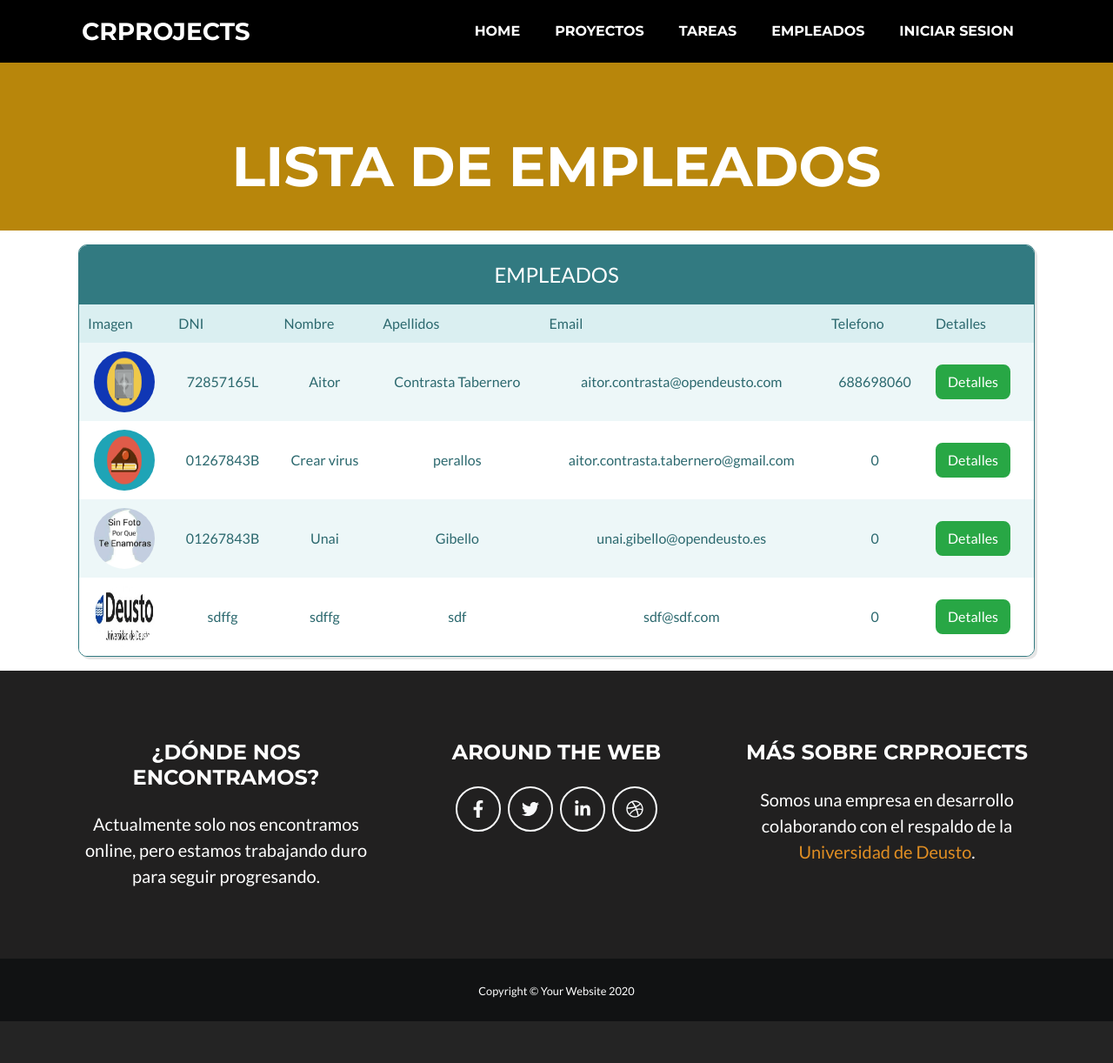
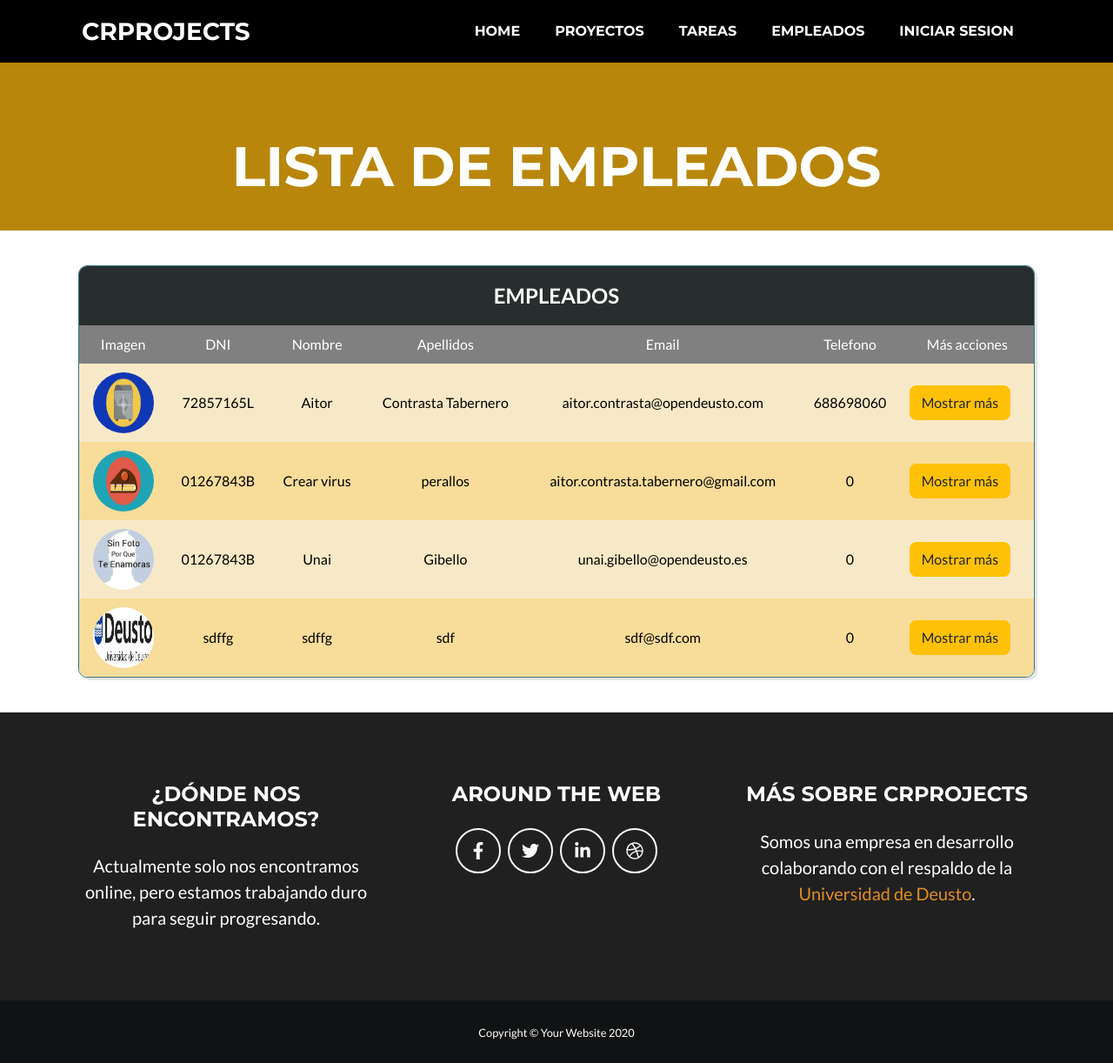
Before and after one commit to BorjaRomer/gestorProyectos, a Django app: page /empleados/ in a window 1280 px wide. Shown: the whole page at 87% size. Before the commit the page ends 1174 px from the top, so only its background shows below. Run offline with Django 3.2, Linux system fonts and the light colour scheme; data comes from the database, SQL or seed files in the repository; both versions use the stored data as it was after the commit; some libraries are stand-ins or nearby versions.

Commit message:
Lista de empleados

```diff
--- a/gestorProyectos/appGestorProyectos/static/css/empleado_list.css
+++ b/gestorProyectos/appGestorProyectos/static/css/empleado_list.css
@@ -1,11 +1,11 @@
-
 .header {
-  background-color: #327a81;
+    background-color: #282d2e;
     color: white;
     font-size: 1.5em;
     padding: 1rem;
     text-align: center;
     text-transform: uppercase;
+    font-weight: bold;
 }
 
 img {
@@ -27,35 +27,45 @@ img {
 table {
     width: 100%;
 }
-table td, table th {
-  color: #2b686e;
+
+table td,
+table th {
+    color: black;
     padding: 10px;
 }
+
 table td {
     text-align: center;
     vertical-align: middle;
 }
+
 table td:last-child {
     font-size: 0.95em;
     line-height: 1.4;
     text-align: left;
 }
+
 table th {
-  background-color: #daeff1;
+    background-color: gray;
     font-weight: 300;
+    text-align: center;
+    color: white;
 }
+
 table tr:nth-child(2n) {
-  background-color: white;
+    background-color: rgb(247, 220, 154);
 }
+
 table tr:nth-child(2n+1) {
-  background-color: #edf7f8;
+    background-color: rgb(247, 233, 199);
 }
 
 @media screen and (max-width: 700px) {
-  table, tr, td {
+    table,
+    tr,
+    td {
         display: block;
     }
-
     td:first-child {
         position: absolute;
         top: 50%;
@@ -89,7 +99,6 @@ table tr:nth-child(2n+1) {
     td:nth-child(5):before {
         content: 'Comments:';
     }
-
     tr {
         padding: 10px 0;
         position: relative;
@@ -98,6 +107,7 @@ table tr:nth-child(2n+1) {
         display: none;
     }
 }
+
 @media screen and (max-width: 500px) {
     .header {
         background-color: transparent;
@@ -107,7 +117,6 @@ table tr:nth-child(2n+1) {
         padding: 0;
         text-shadow: 2px 2px 0 rgba(0, 0, 0, 0.1);
     }
-
     img {
         border: 3px solid;
         border-color: #daeff1;
@@ -115,7 +124,6 @@ table tr:nth-child(2n+1) {
         margin: 0.5rem 0;
         width: 100px;
     }
-
     td:first-child {
         background-color: #c8e7ea;
         border-bottom: 1px solid #91ced4;
@@ -139,7 +147,6 @@ table tr:nth-child(2n+1) {
     td:last-child {
         padding-bottom: 1rem !important;
     }
-
     tr {
         background-color: white !important;
         border: 1px solid #6cbec6;
@@ -148,7 +155,6 @@ table tr:nth-child(2n+1) {
         margin: 0.5rem 0;
         padding: 0;
     }
-
     .table-users {
         border: none;
         box-shadow: none;
--- a/gestorProyectos/appGestorProyectos/templates/empleado_list2.html
+++ b/gestorProyectos/appGestorProyectos/templates/empleado_list2.html
@@ -16,6 +16,7 @@
 {% endblock %}
 
 {% block main %}
+<br>
 <div class="table-users">
    <div class="header">Empleados</div>
 
@@ -28,7 +29,7 @@
               <th>Apellidos</th>
               <th>Email</th>
               <th>Telefono</th>
-              <th>Detalles</th>
+              <th>Más acciones</th>
           </tr>
        </thead>
        <tbody>
@@ -44,7 +45,7 @@
               <td>{{ empleado.apellidos }}</td>
               <td>{{ empleado.email }}</td>
               <td>{{ empleado.telefono }}</td>
-              <td><a class="btn btn-success" href="{% url 'empleado' empleado.id %}">Detalles</a></td>
+              <td><a class="btn btn-warning" href="{% url 'empleado' empleado.id %}">Mostrar más</a></td>
           </tr>
           {% empty %}
           <tr>
@@ -54,4 +55,5 @@
        </tbody>
    </table>
 </div>
+<br>
 {% endblock %}
```
Also changed, not shown: gestorProyectos/appGestorProyectos/static/css/estilos.css, gestorProyectos/db.sqlite3. Lines whose indentation alone changed are shown as unchanged.
